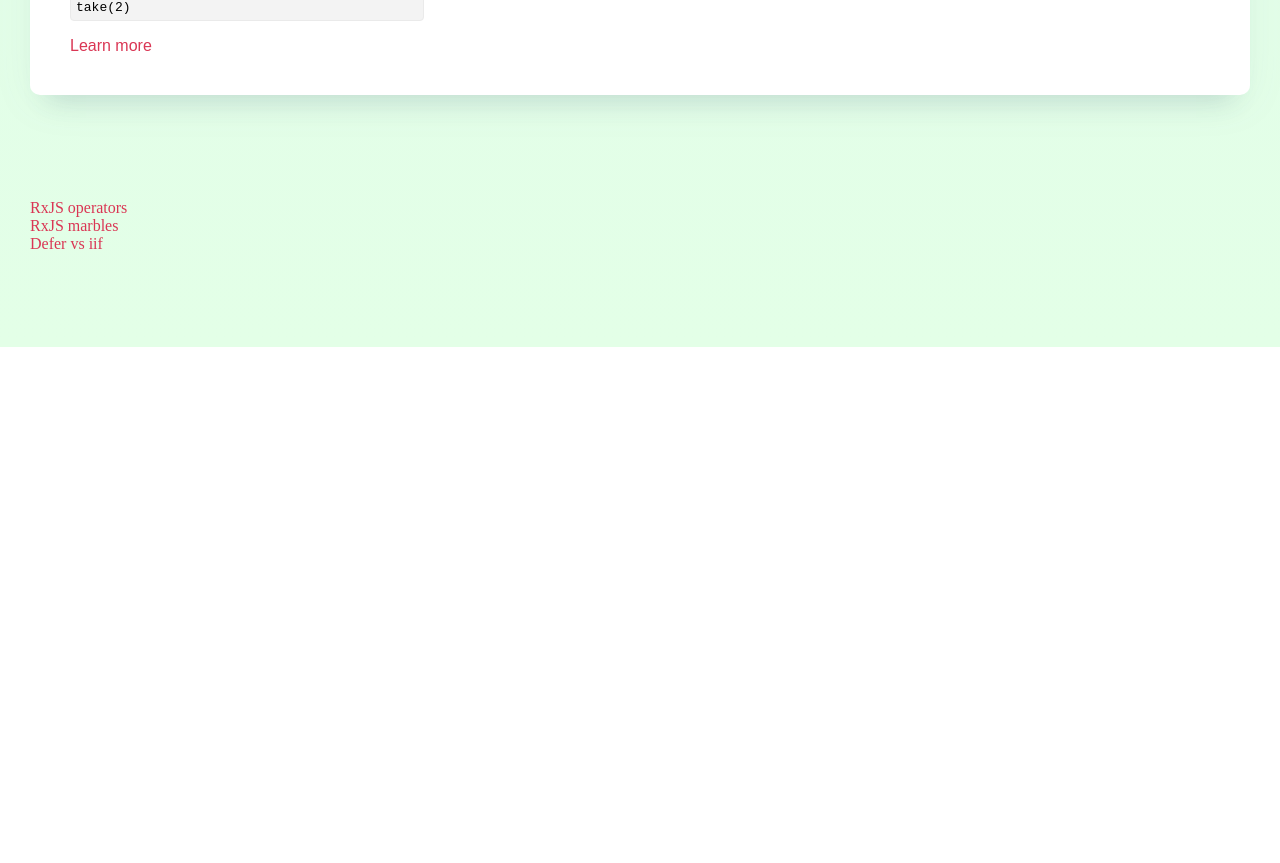
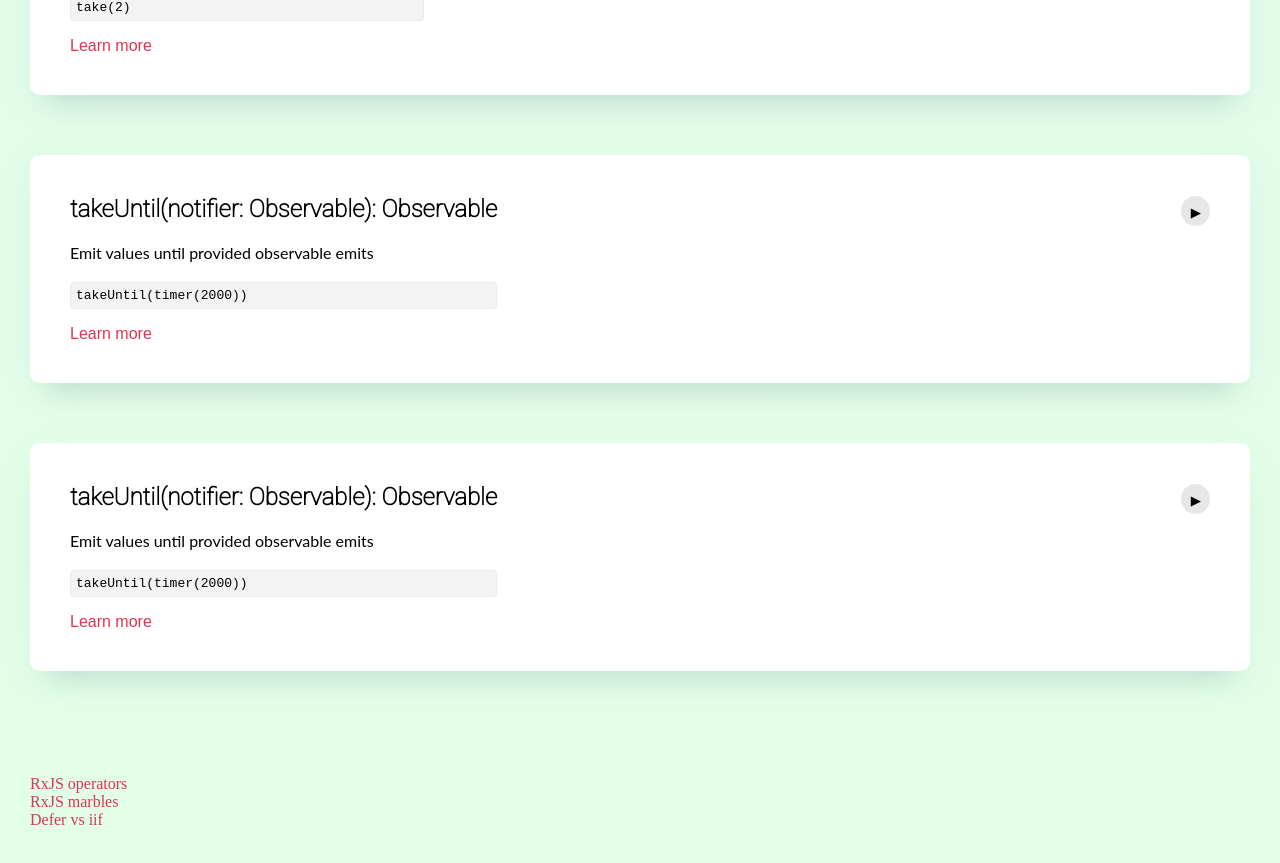
Before and after one commit to mo-sharif/angular-rxjs-operators, an Angular app: page / in a window 1280 px wide. Shown: the part 7532-8395 px from the top of the page. Before the commit the page ends 7879 px from the top, so only its background shows below. Built offline with nearby package versions, Linux system fonts and the light colour scheme; a web font is replaced by a local one.

Commit message:
2 files modified

```diff
--- a/src/app/app.component.ts
+++ b/src/app/app.component.ts
@@ -169,6 +169,22 @@ export class AppComponent {
       name: "take(count: number): Observable",
       link:
         "https://www.learnrxjs.io/learn-rxjs/operators/filtering/take"
+    },
+    {
+      action: () => this.dataService._takeUntil(),
+      code: `takeUntil(timer(2000))`,
+      desc: "Emit values until provided observable emits",
+      name: "takeUntil(notifier: Observable): Observable",
+      link:
+        "https://www.learnrxjs.io/learn-rxjs/operators/filtering/takeuntil"
+    },
+    {
+      action: () => this.dataService._takeUntil(),
+      code: `takeUntil(timer(2000))`,
+      desc: "Emit values until provided observable emits",
+      name: "takeUntil(notifier: Observable): Observable",
+      link:
+        "https://www.learnrxjs.io/learn-rxjs/operators/filtering/takeuntil"
     }
   ];
   constructor(public dataService: DataService) {
--- a/src/app/data.service.ts
+++ b/src/app/data.service.ts
@@ -31,7 +31,8 @@ debounceTime,
   mapTo,
   switchMap,
   distinctUntilChanged,
-take
+  take,
+takeUntil
 } from "rxjs/operators";
 
 @Injectable()
@@ -154,18 +155,28 @@ export default class DataService {
   }
 
   _handleInputChange(value) {
-    const op = of(value)
+    const op = of(value);
     this.handleResults(op);
   }
 
-  _distinctUntilChanged(items){
-    const op = from(items).pipe(distinctUntilChanged())
-    this.handleResults(op)
+  _distinctUntilChanged(items) {
+    const op = from(items).pipe(distinctUntilChanged());
+    this.handleResults(op);
   }
 
-  _take(items, times){
-    const op = from(items).pipe(take(times))
-    this.handleResults(op)
+  _take(items, times) {
+    const op = from(items).pipe(take(times));
+    this.handleResults(op);
+  }
+
+  _takeUntil() {
+    //emit value every 300ms
+    const source = interval(300);
+    //after 2 seconds, emit value
+    const timer$ = timer(2000);
+    //when timer emits after 2s, complete source
+    const op = source.pipe(takeUntil(timer$));
+    this.handleResults(op);
   }
 
   handleResults(op: Observable<any>) {
```
Lines whose indentation alone changed are shown as unchanged.
